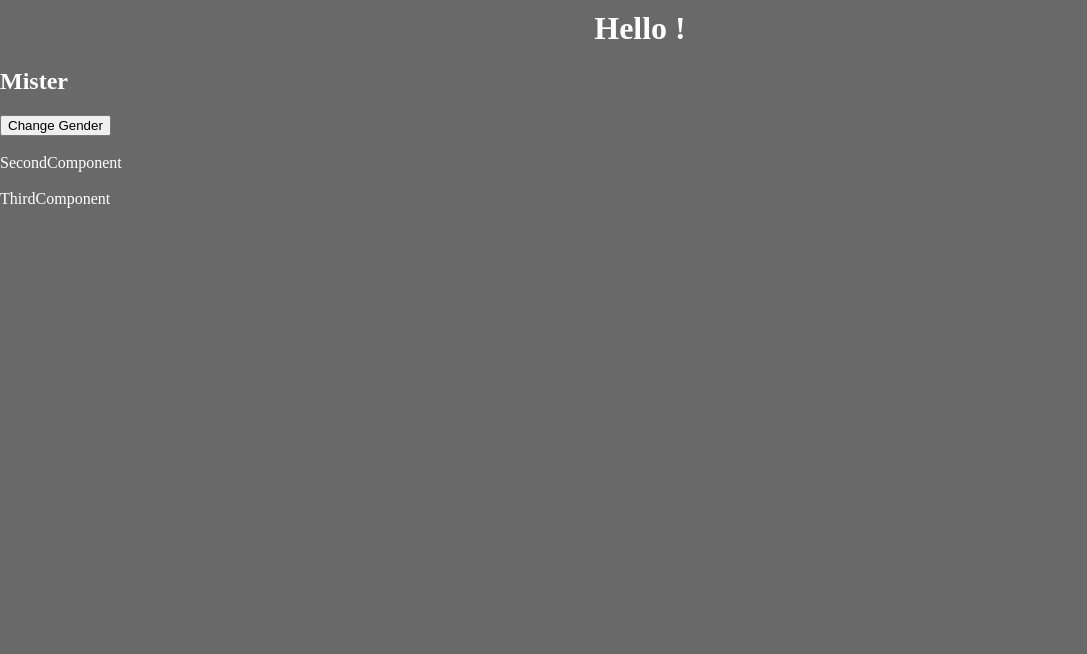
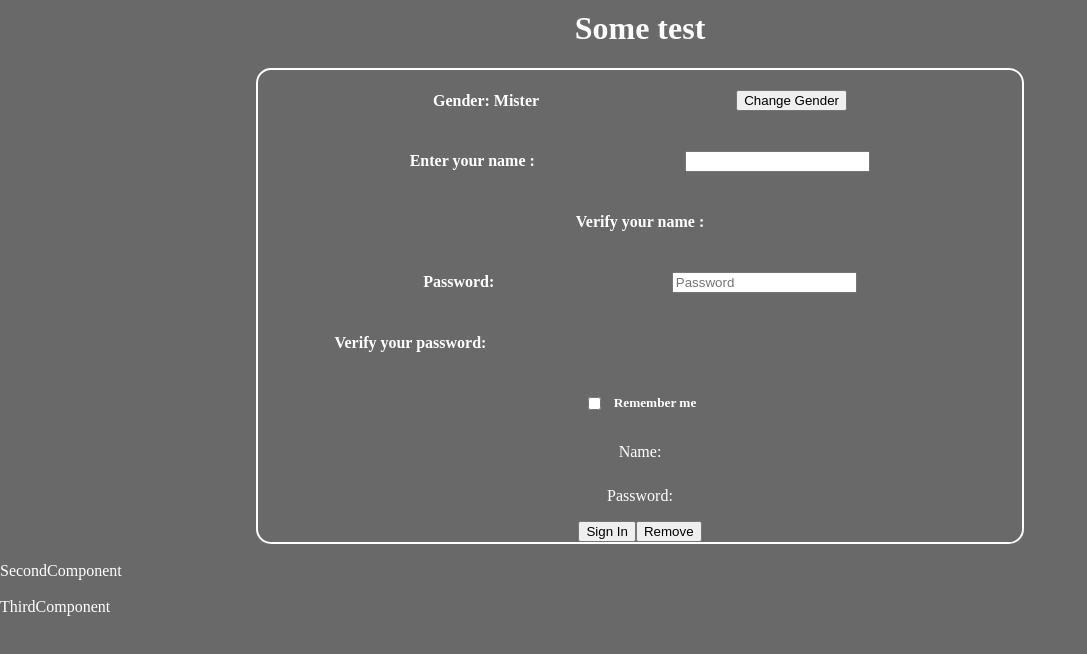
Before and after one commit to TLRKiliann/react-tech, a React (Create React App) app in the folder react-tech/: page / in a window 1280 px wide. Shown: the top 654 px of the page, without its empty margins (0-1087 px from the left). Built offline with nearby package versions, Linux system fonts and the light colour scheme.

Commit message:
new set up with git

```diff
--- a/react-tech/src/App.css
+++ b/react-tech/src/App.css
@@ -20,10 +20,78 @@ body {
 
 .App h3 {
   margin-top: 10px;
-  text-align: center;
+  align-items: center;
 }
 
 .App p {
   margin-top: 10px;
-  text-align: center;
+  align-items: center;
 }
+
+form {
+  margin: 0% 20%;
+  display: flex;
+  flex-direction: column;
+
+  border: 2px solid white;
+  border-radius: 15px;
+}
+
+.gender--class {
+  margin: auto;
+  width: 80%;
+  display: flex;
+  flex-direction: row;
+  align-items: center;
+  justify-content: space-around;
+}
+
+.name--class {
+  margin: auto;
+  width: 80%;
+  display: flex;
+  flex-direction: row;
+  align-items: center;
+  justify-content: space-around;
+}
+
+.password--class label {
+  margin: auto;
+  width: 80%;
+  display: flex;
+  flex-direction: row;
+  align-items: center;
+  justify-content: space-around;
+}
+
+.verifypasswd--class {
+  margin: auto;
+  width: 80%;
+  display: flex;
+  flex-direction: row;
+  align-items: center;
+}
+
+.remember--class {
+  margin: auto;
+  width: 80%;
+  display: flex;
+  flex-direction: column;
+  align-items: center;
+}
+
+.remember--class label {
+  margin: auto;
+  display: flex;
+  flex-direction: row;
+  align-items: center;
+}
+
+.remember--class label > h5 {
+  margin-left: 10px;
+}
+
+.submitremove--class {
+  display: flex;
+  flex-direction: row;
+}
--- a/react-tech/src/App.js
+++ b/react-tech/src/App.js
@@ -10,7 +10,7 @@ const App = () => {
 
   return (
     <div className="App">
-      <h1>Hello !</h1>
+      <h1>Some test</h1>
 
       <FirstComponent>
         <h1>FirstComponent</h1>
--- a/react-tech/src/Components/FirstComponent.js
+++ b/react-tech/src/Components/FirstComponent.js
@@ -1,43 +1,138 @@
 import React from 'react';
 
-//Simple toggle to change gender for example a form.
+//Form - toggle - localStorage.
 
 
 export default class FirstComponent extends React.Component {
     constructor(props) {
         super(props);
         this.state = {
-			gender: "Mister"
+            rememberMe: false,
+            gender: false,
+            name: "",
+            pwd: ""
         };
-		this.handelChange = this.handelChange.bind(this);
+        this.handleFormSubmit = this.handleFormSubmit.bind(this);
+        this.Remove = this.Remove.bind(this);
     }
 
-	handleClick = (e) => {
-		this.setState(state => this.state.gender);
-		console.log("ok handleClick");
+    componentDidMount() {
+        const rememberMe = localStorage.getItem('rememberMe') === 'true';
+        const name = rememberMe ? localStorage.getItem('Name') : '';
+        const pwd = rememberMe ? localStorage.getItem('Password') : '';
+        this.setState({ rememberMe, name, pwd });
     };
 
-	handelChange = () => {
-		this.setState(state => !this.state.gender);
-		console.log("ok handelChange");
+    handleClick = (e) => {
+        this.setState({gender: !this.state.gender});
+    };
+
+    handleChangeName = (e) => {
+        this.setState({name: e.target.value});
+        //console.log(e.target.value)
+    };
+
+    handleChange = (event) => {
+        const input = event.target;
+        this.setState({
+            [input.name]: input.type === 'checkbox' ? input.checked : input.value
+        })
+    };
+
+    handleFormSubmit = () => {
+        const { rememberMe, name, pwd } = this.state;
+        localStorage.setItem('rememberMe', rememberMe);
+        localStorage.setItem('Name', name);
+        localStorage.setItem('Password', pwd);
+    };
+
+    Remove = () => {
+        localStorage.removeItem('rememberMe')
+        localStorage.removeItem('Name');
+        localStorage.removeItem('Password');
     };
 
     render() {
-		const {gender} = this.state;
+        const {gender, name, pwd} = this.state;
 
         return (
-			<div>
-
-				<h2 onChange={this.handleChange}>
-					{!gender ? "Madam" : "Mister"}
-				</h2>
+            <>
+                <form onSubmit={this.handleFormSubmit}>
+                    <div className="gender--class">
+                        <h4 value={gender}>
+                            Gender: {gender ? "Madam" : "Mister"}
+                        </h4>
 
                         <button type="button" onClick={(e) => this.handleClick(e)}>
                             Change Gender
                         </button>
+                    </div>
+
+                    <div className="name--class">
+                        <h4>
+                            Enter your name :
+                        </h4>
+
+                        <input value={name} onChange={(e) => this.handleChangeName(e)} />
+                    </div>
+
+                    <div className="name--class">
+                        <h4 value={name}>
+                            Verify your name : {name}
+                        </h4>
 
                     </div>
 
+
+                    <div className="password--class">
+                        <label>
+                            <h4>Password:</h4>
+                            <input
+                                name='password'
+                                type="password"
+                                placeholder="Password"
+                                value={pwd}
+                                onChange={(e) => this.setState({pwd: e.target.value})}
+                                required />
+                        </label>
+
+                    </div>
+
+                    <div className="verifypasswd--class">
+                        <h4 value={pwd}>
+                            Verify your password: {pwd}
+                        </h4>
+                    </div>
+
+                    <div className="remember--class">
+
+                        <label className='lbl--input'>
+                            <input
+                                name="rememberMe"
+                                type="checkbox"
+                                checked={this.state.rememberMe}
+                                onChange={this.handleChange} />
+                            <h5>
+                                Remember me
+                            </h5>
+                        </label>
+
+                        <p>Name: {localStorage.getItem('Name')}</p>
+                        <p>Password: {localStorage.getItem('Password')}</p>
+
+                        <div className="submitremove--class">
+                            <button type="submit" className='btn--submit'>Sign In</button>
+                            <button
+                                onClick={this.Remove}
+                                className='btn--onClick'
+                            >
+                                Remove
+                            </button>
+
+                        </div>
+                    </div>
+                </form>
+            </>
         );
     }
 }
--- a/react-tech/src/Components/SecondComponent.js
+++ b/react-tech/src/Components/SecondComponent.js
@@ -1,14 +1,19 @@
 import React from 'react';
-import {useEffect} from 'react';
+import {useState, useEffect} from 'react';
 
 const SecondComponent = () => {
+    const {fetch, setFetch} = useState();
+
     useEffect(() => {
         console.log("It's useEffect !!!");
-    });
+    }, [setFetch]);
 
     return (
         <div>
             SecondComponent
+            <div>
+                {fetch && (<p>Hello</p>)}
+            </div>
         </div>
     );
 }
--- a/react-tech/src/Components/ThirdComponent.js
+++ b/react-tech/src/Components/ThirdComponent.js
@@ -1,4 +1,6 @@
 import React from 'react';
+
+//with jQuery only !
 
 const ThirdComponent = () => {
     return (
```
Also changed, not shown: 1 other file (tests, documents, lock files or other folders). Lines whose indentation alone changed are shown as unchanged.
